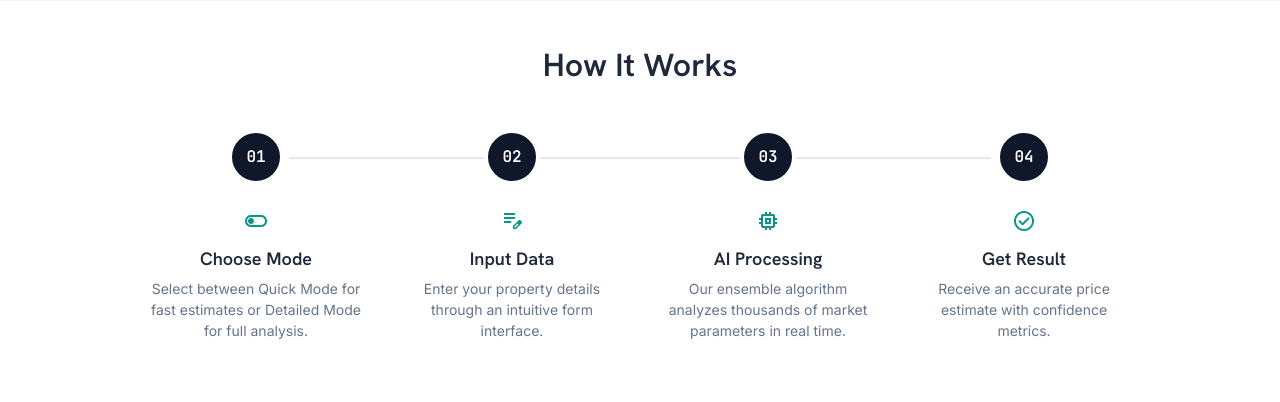
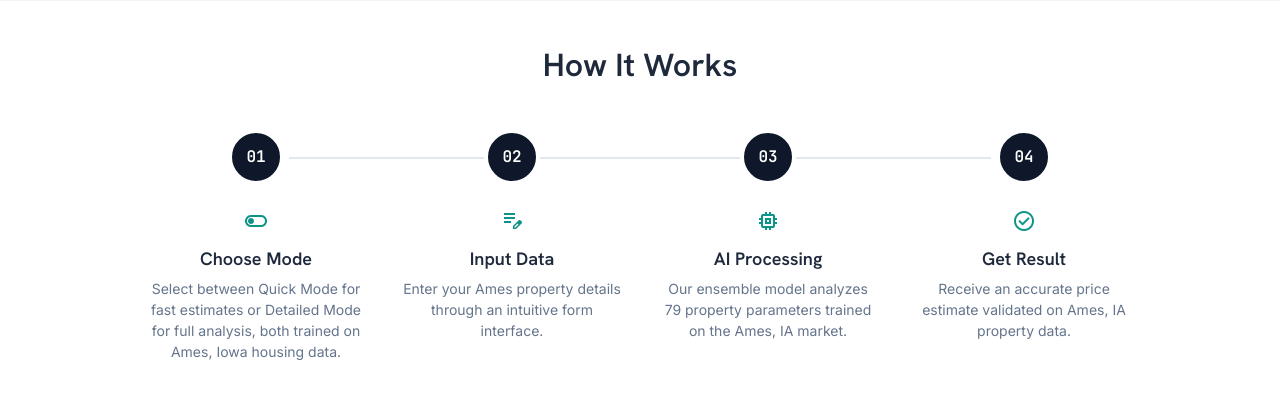
Before and after one commit to AkmalFazli27/house-prices-prediction, a FastAPI app: template app/templates/index.html in a window 1280 px wide. Shown: the part 1048-1450 px from the top of the page. Before the commit the page ends 1387 px from the top, so only its background shows below. Run offline with FastAPI, Linux system fonts and the light colour scheme; the template is opened without the code that fills it, so the values that code supplies are empty; parts of the project's set-up code (start-up, migrations or seed data) failed here and were passed over.

Commit message:
docs: update How It Works descriptions for Ames, IA focus

```diff
--- a/app/templates/index.html
+++ b/app/templates/index.html
@@ -98,25 +98,25 @@
             <div class="how-step-number">01</div>
             <span class="how-step-icon material-symbols-outlined" aria-hidden="true">toggle_off</span>
             <h3>Choose Mode</h3>
-            <p>Select between Quick Mode for fast estimates or Detailed Mode for full analysis.</p>
+            <p>Select between Quick Mode for fast estimates or Detailed Mode for full analysis, both trained on Ames, Iowa housing data.</p>
           </div>
           <div class="how-step">
             <div class="how-step-number">02</div>
             <span class="how-step-icon material-symbols-outlined" aria-hidden="true">edit_note</span>
             <h3>Input Data</h3>
-            <p>Enter your property details through an intuitive form interface.</p>
+            <p>Enter your Ames property details through an intuitive form interface.</p>
           </div>
           <div class="how-step">
             <div class="how-step-number">03</div>
             <span class="how-step-icon material-symbols-outlined" aria-hidden="true">memory</span>
             <h3>AI Processing</h3>
-            <p>Our ensemble algorithm analyzes thousands of market parameters in real time.</p>
+            <p>Our ensemble model analyzes 79 property parameters trained on the Ames, IA market.</p>
           </div>
           <div class="how-step">
             <div class="how-step-number">04</div>
             <span class="how-step-icon material-symbols-outlined" aria-hidden="true">check_circle</span>
             <h3>Get Result</h3>
-            <p>Receive an accurate price estimate with confidence metrics.</p>
+            <p>Receive an accurate price estimate validated on Ames, IA property data.</p>
           </div>
         </div>
       </div>
```
